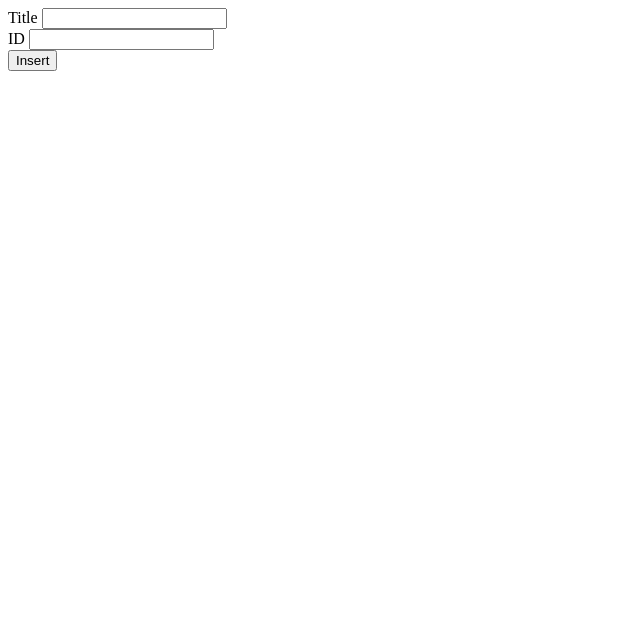
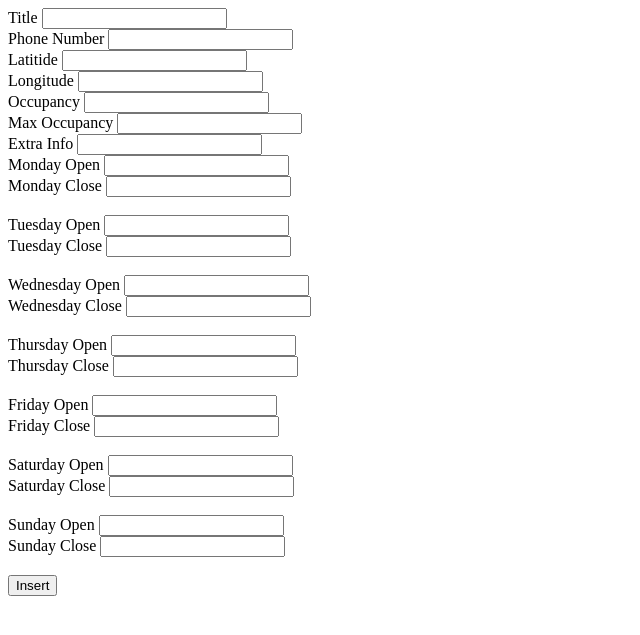
Before and after one commit to coreyja/TornadoSafeZoneBackend, a Python web app: template templates/SafeZones/insert.jinja2 in a window 1280 px wide. Shown: the top 635 px of the page, without its empty margins (0-640 px from the left). Run offline with Jinja, Linux system fonts and the light colour scheme; the template is opened without the code that fills it, so the values that code supplies are empty; some libraries are stand-ins or nearby versions.

Commit message:
Got basic insert working will all fields.

```diff
--- a/static/js/insert.js
+++ b/static/js/insert.js
@@ -9,8 +9,19 @@ jQuery(function ($) {
             var data  = {};
 
             $(form).find('input[type="text"]').each(function () {
-               var name = $(this).attr('name')
-                data[name] = $(this).val()
+
+                var name = $(this).attr('name')
+
+                if ($(this).parent('[name]').length === 0){
+                    data[name] = $(this).val()
+                } else {
+                   var parentName = $(this).parent().attr('name')
+                    if (!(parentName in data)) {
+                        data[parentName] = {};
+                    }
+                    data[parentName][name] = $(this).val()
+                }
+
             });
 
             return data;
@@ -21,7 +32,7 @@ jQuery(function ($) {
         $.ajax({
             type: 'POST',
             url: form.attr('action'),
-            data: formToJson(form),
+            data: JSON.stringify(formToJson(form)),
             dataType: 'json',
             contentType: 'application/json',
 
--- a/templates/SafeZones/insert.jinja2
+++ b/templates/SafeZones/insert.jinja2
@@ -3,11 +3,67 @@
 {% block content %}
 
     <form action="/_ah/api/safezones/v1/safezone/insert" method="post" id="insert-form">
+
         <label for="title">Title</label>
         <input type="text" name="title"><br>
 
-        <label for="id">ID</label>
-        <input type="text" name="id"><br>
+        <label for="phone">Phone Number</label>
+        <input type="text" name="phone"><br>
+
+        <div name="location">
+            <label for="lat">Latitide</label>
+            <input type="text" name="lat"><br>
+
+            <label for="lon">Longitude</label>
+            <input type="text" name="lon"><br>
+        </div>
+
+        <label for="occupancy">Occupancy</label>
+        <input type="text" name="occupancy"><br>
+
+        <label for="max_occupancy">Max Occupancy</label>
+        <input type="text" name="max_occupancy"><br>
+
+        <label for="extra_info">Extra Info</label>
+        <input type="text" name="extra_info"><br>
+
+        <div name="hours">
+            <label for="monOpen">Monday Open</label>
+            <input type="text" name="monOpen"><br>
+            <label for="monClose">Monday Close</label>
+            <input type="text" name="monClose"><br><br>
+
+            <label for="tueOpen">Tuesday Open</label>
+            <input type="text" name="tueOpen"><br>
+            <label for="tueClose">Tuesday Close</label>
+            <input type="text" name="tueClose"><br><br>
+
+            <label for="wedOpen">Wednesday Open</label>
+            <input type="text" name="wedOpen"><br>
+            <label for="wedClose">Wednesday Close</label>
+            <input type="text" name="wedClose"><br><br>
+
+            <label for="thursOpen">Thursday Open</label>
+            <input type="text" name="thursOpen"><br>
+            <label for="thursClose">Thursday Close</label>
+            <input type="text" name="thursClose"><br><br>
+
+            <label for="friOpen">Friday Open</label>
+            <input type="text" name="friOpen"><br>
+            <label for="friClose">Friday Close</label>
+            <input type="text" name="friClose"><br><br>
+
+            <label for="satOpen">Saturday Open</label>
+            <input type="text" name="satOpen"><br>
+            <label for="satClose">Saturday Close</label>
+            <input type="text" name="satClose"><br><br>
+
+            <label for="sunOpen">Sunday Open</label>
+            <input type="text" name="sunOpen"><br>
+            <label for="sunClose">Sunday Close</label>
+            <input type="text" name="sunClose"><br><br>
+        </div>
+
 
         <input type="button" id="submit-button" value="Insert">
     </form>
```
